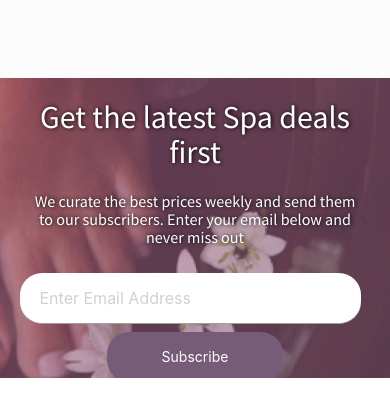
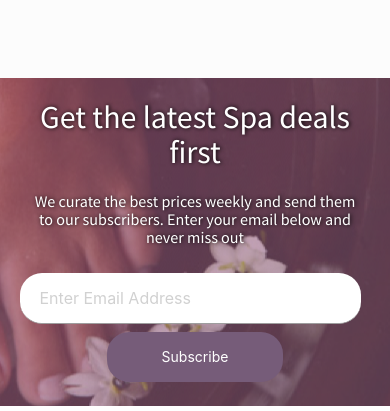
Before and after one commit to wonexo/spas, a plain HTML site: page index.html in a window 390 px wide. Shown: the part 5181-5592 px from the top of the page. Drawn offline with nearby package versions, Linux system fonts and the light colour scheme.

Commit message:
improving responsiveness

```diff
--- a/css/style.css
+++ b/css/style.css
@@ -313,10 +313,9 @@ footer .copyright {
     }
     .subscribe .sub-input {
         margin-top: 20px;
-        margin-bottom: 100px;
     }
-    .subscribe .sub-input .row {
-        margin-bottom: 50px;
+    .jumbo-footer {
+        height: 328px;
     }
     .subscribe .sub-input .mail {
         border-radius: 22px;
```
